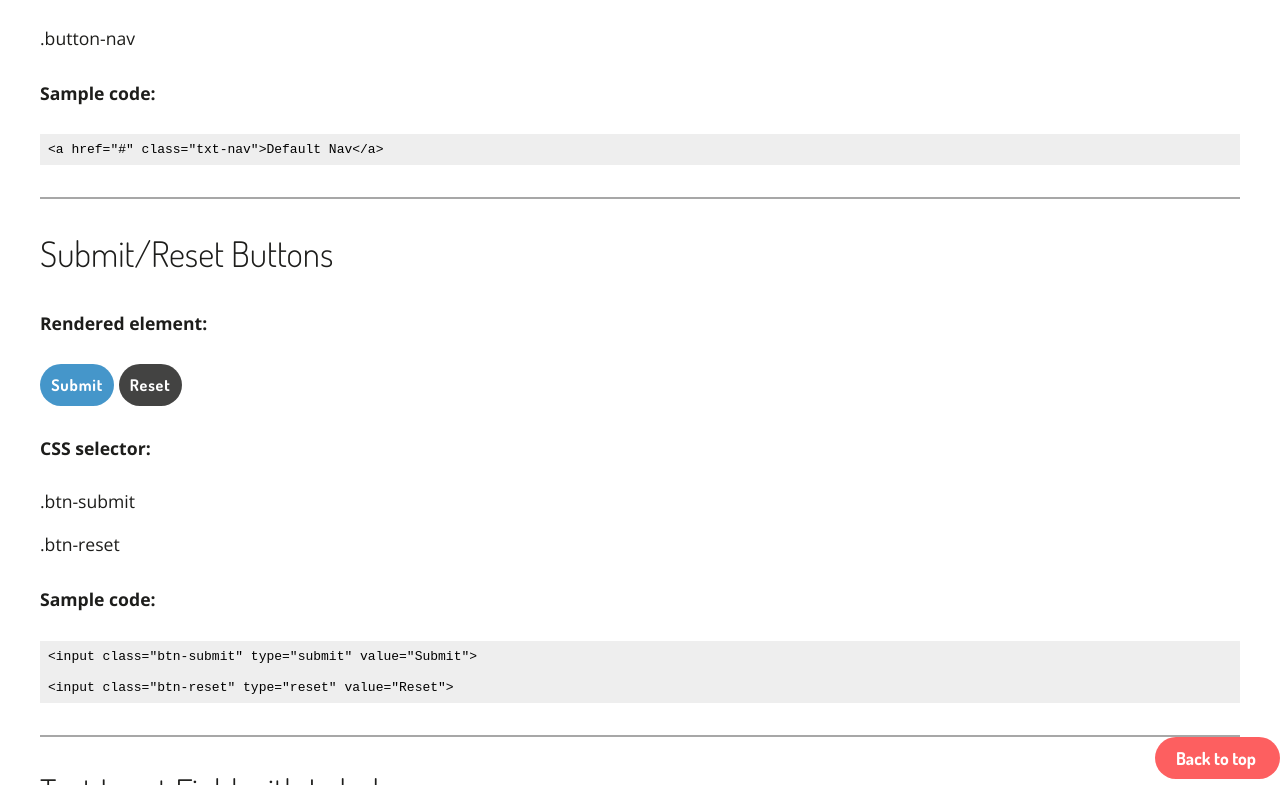
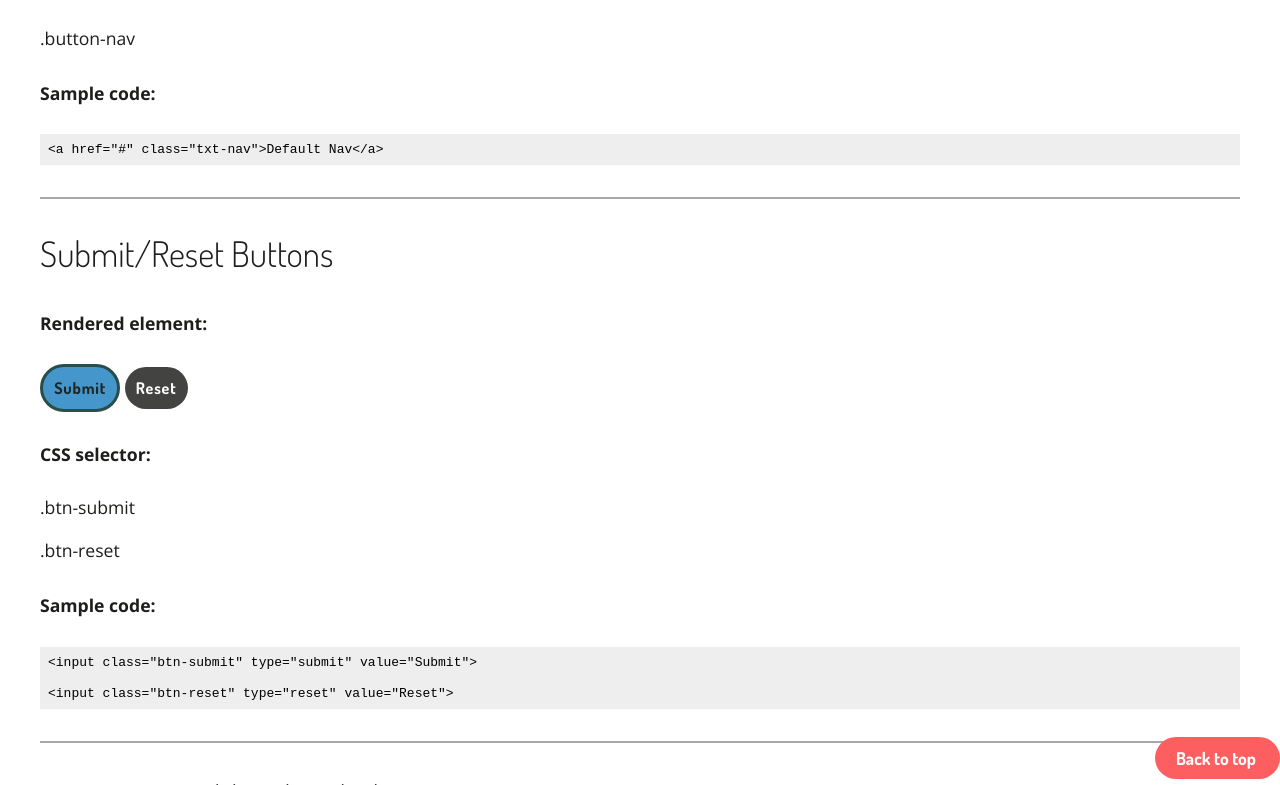
Before and after one commit to 23alyssa/IAT339-P02-company, a plain HTML site: page P02 - working file/index.html in a window 1280 px wide. In both pictures the pointer is over the input "Submit". Shown: the part 11069-11854 px from the top of the page. Drawn offline with nearby package versions, Linux system fonts and the light colour scheme.

Commit message:
Added text input hover state

```diff
--- a/P02 - working file/css/main.css
+++ b/P02 - working file/css/main.css
@@ -258,6 +258,11 @@ div {
     outline-color: #4596CA;
     overflow: hidden;
     transition: .2s border-color;
+  }
+
+  input:hover {
+    color: rgb(29,38,36);
+    border: rgb(41,77,74) solid;
   }
 
   .form-input:hover, .form-input:focus, .form-drop-down:hover, .form-drop-down:focus {
```
